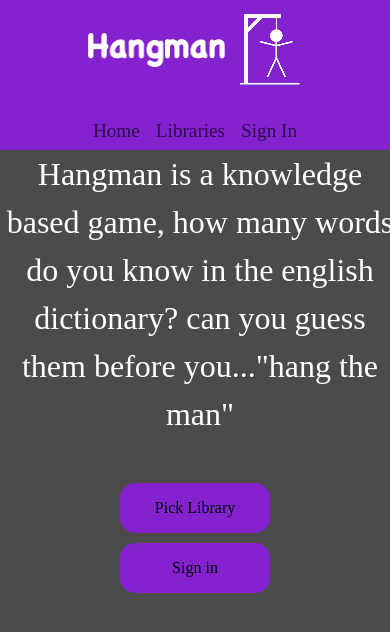
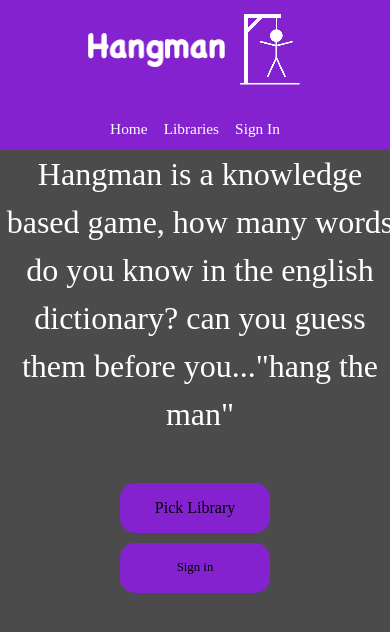
Before and after one commit to Tropicalbunny/FLASK, a Flask app: page / in a window 390 px wide. Shown: the top 632 px of the page. Run offline with Flask 3, Linux system fonts and the light colour scheme; some libraries are stand-ins or nearby versions; some web fonts are replaced.

Commit message:
new colour to title text

```diff
--- a/static/css/styles.css
+++ b/static/css/styles.css
@@ -18,7 +18,9 @@ TAKEN FROM MY PROJECT 1 https://github.com/Tropicalbunny/MyRepo/tree/main
     width: 100%;
     height: 150px;
 }
-
+.small-screen{
+    color: #FFFFFF;
+}
 /* container for logo manipulation */
 #logo-container {
     height: 100px;
@@ -400,4 +402,8 @@ TAKEN FROM MY PROJECT 1 https://github.com/Tropicalbunny/MyRepo/tree/main
         width: 60px;
         height: 40px;
     }
+    /* shrinks text for small screens */
+    .small-screen {
+        font-size: 80%;
+    }
 }
```
